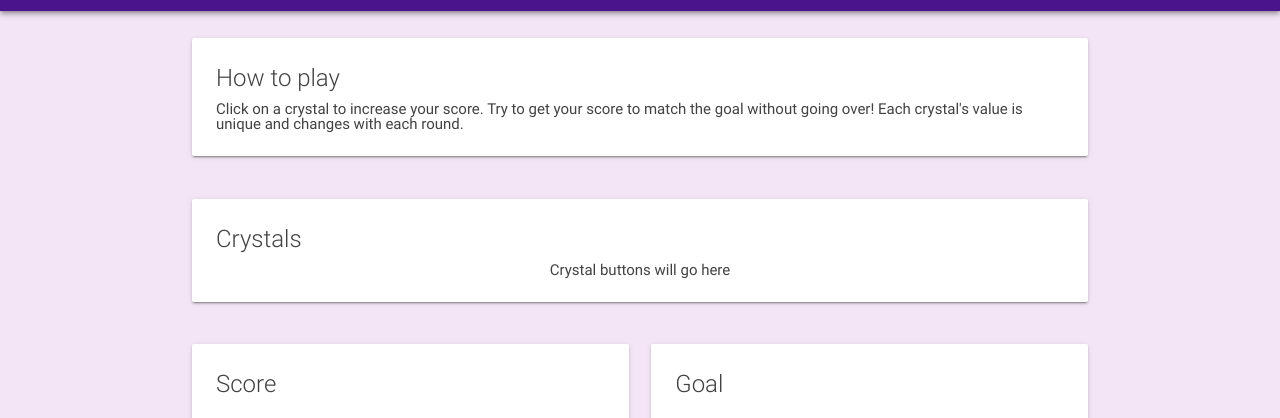
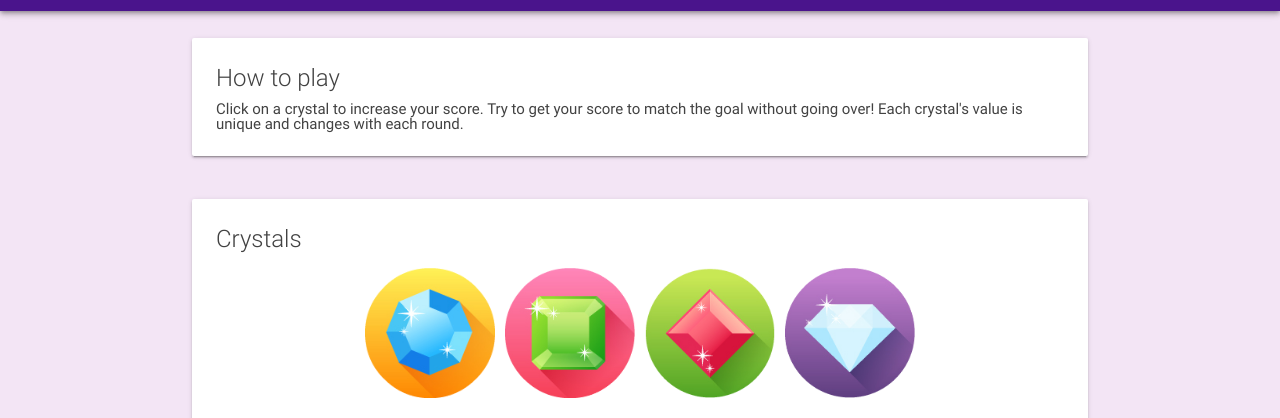
Before and after one commit to lindsayluwho/week-4-game, a plain HTML site: page index.html in a window 1280 px wide. Shown: the part 145-563 px from the top of the page. Drawn offline with nearby package versions, Linux system fonts and the light colour scheme.

Commit message:
declare initial variables, writes crystal images to the page, small styling updates

```diff
--- a/assets/css/style.css
+++ b/assets/css/style.css
@@ -18,3 +18,9 @@
   	font-family: 'Bangers', cursive;
 
   }
+
+ .crystal-image {
+    width: 140px;
+    height: 140px;
+    padding: 5px;
+  }
--- a/assets/javascript/game.js
+++ b/assets/javascript/game.js
@@ -0,0 +1,24 @@
+var score;
+var goal;
+var wins;
+var losses;
+var crystalValue = [(Math.floor(Math.random() * 11)) + 1, (Math.floor(Math.random() * 11)) + 1, (Math.floor(Math.random() * 11)) + 1, (Math.floor(Math.random() * 11)) + 1];
+var crystalImageSrc = ["assets/images/gem1.png", "assets/images/gem2.png", "assets/images/gem3.png", "assets/images/gem4.png"];
+
+for (var i = 0; i < crystalValue.length; i++) {
+
+    // create an imageCrystal
+    var imageCrystal = $("<img>");
+
+    // give each crystal ".crystal-image" class
+    imageCrystal.addClass("crystal-image");
+
+    // assign image src based on crystalImageSrc array
+    imageCrystal.attr("src", crystalImageSrc[i]);
+
+    // give each imageCrystal data attribute called data-crystalValue which is equal to the crystalValue array value
+    imageCrystal.attr("data-crystalvalue", crystalValue[i]);
+
+    // append each crystal image to the page.
+    $(".crystals").append(imageCrystal);
+  }
--- a/index.html
+++ b/index.html
@@ -37,7 +37,7 @@
                 <div class="card white">
                     <div class="card-content grey-text text-darken-3">
                       <span class="card-title">Crystals</span>
-                      <div class="crystals center-align">Crystal buttons will go here
+                      <div class="crystals center-align">
                       </div>
                     </div>
                 </div>
@@ -109,9 +109,11 @@
             </div>
         </div>
     </footer>
+    <script src="https://code.jquery.com/jquery-3.2.1.min.js" integrity="sha256-hwg4gsxgFZhOsEEamdOYGBf13FyQuiTwlAQgxVSNgt4=" crossorigin="anonymous"></script>
     <script type="text/javascript" src="assets/javascript/game.js"></script>
     <!-- Compiled and minified Materialize framework JavaScript -->
     <script src="https://cdnjs.cloudflare.com/ajax/libs/materialize/0.100.2/js/materialize.min.js"></script>
+
 </body>
 
 </html>
```
Also changed, not shown: 1 other file.
